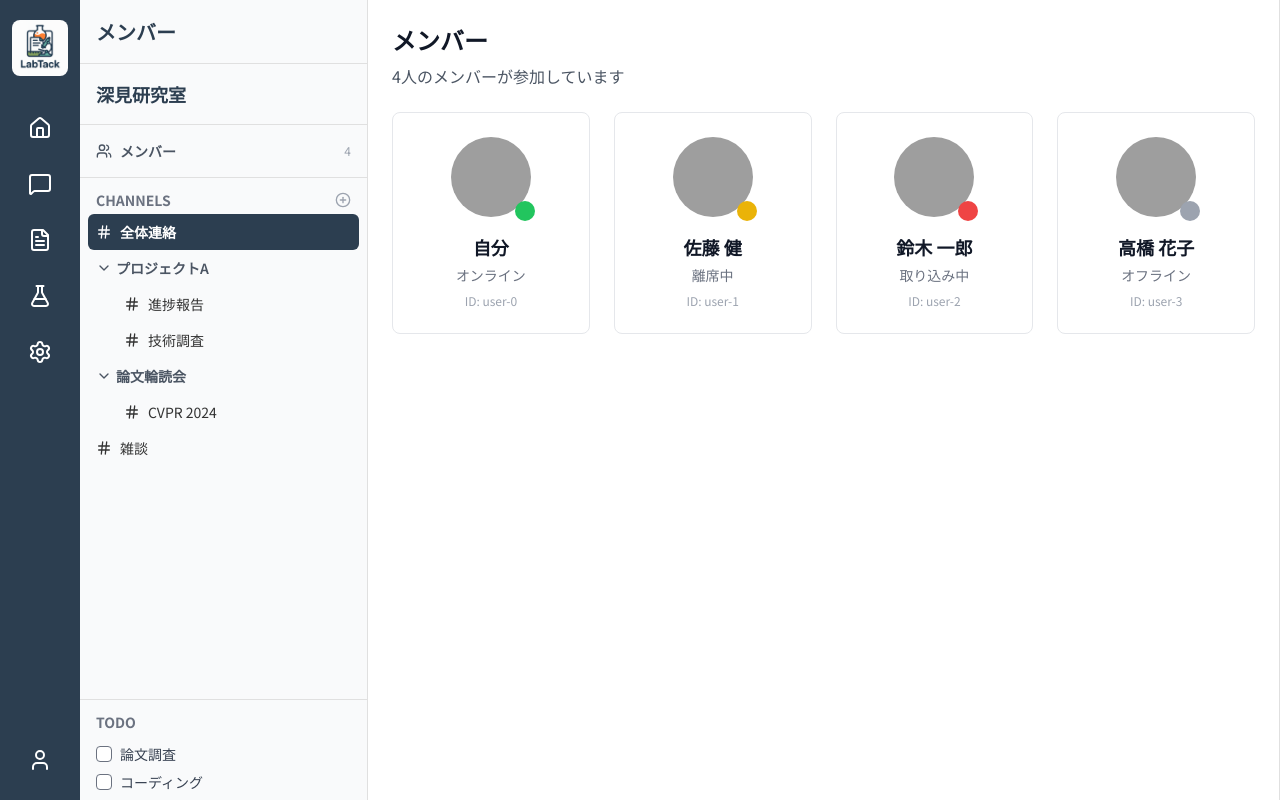
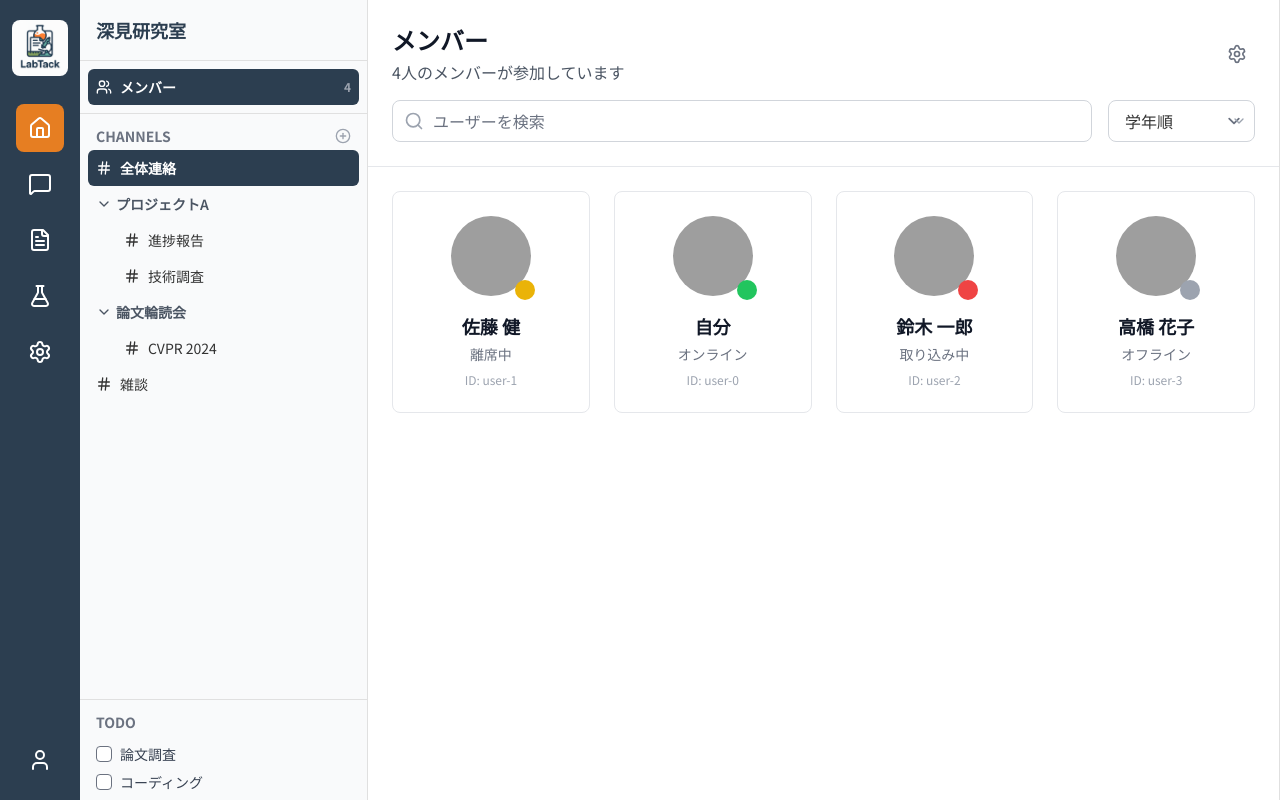
Before and after one commit to hiroba-develop/LabTack_Demo, a React (Vite) app: page /members in a window 1280 px wide. Built offline with nearby package versions, Linux system fonts and the light colour scheme; grey boxes are pictures that could not be loaded.

Commit message:
メンバー画面修正

```diff
--- a/src/App.tsx
+++ b/src/App.tsx
@@ -78,7 +78,7 @@ function App() {
                     <Route
                       path="/members"
                       element={
-                        <Layout sidebarContent={<HomeSidebar />} headerTitle="メンバー">
+                        <Layout sidebarContent={<HomeSidebar />} headerTitle="">
                           <Members />
                         </Layout>
                       }
--- a/src/components/ChannelList.tsx
+++ b/src/components/ChannelList.tsx
@@ -1,5 +1,6 @@
 import React, { useState } from 'react';
 import { useHome } from '../hooks/useHome';
+import { useNavigate, useLocation } from 'react-router-dom';
 import { ChevronDown, Hash, PlusCircle } from 'lucide-react';
 import type { components } from '../types/api';
 import AddChannelModal from './AddChannelModal';
@@ -8,6 +9,8 @@ type Channel = components['schemas']['Channel'];
 
 const ChannelItem: React.FC<{ channel: Channel; isSubItem?: boolean }> = ({ channel, isSubItem = false }) => {
     const { selectedChannelId, setSelectedChannelId } = useHome();
+    const navigate = useNavigate();
+    const location = useLocation();
     const [isExpanded, setIsExpanded] = useState(true);
     const [isModalOpen, setIsModalOpen] = useState(false);
 
@@ -16,6 +19,10 @@ const ChannelItem: React.FC<{ channel: Channel; isSubItem?: boolean }> = ({ chan
     const handleSelect = () => {
         if(channel.type !== 'directory') {
             setSelectedChannelId(channel.id ?? null);
+            // メンバーページにいる場合はホーム画面に戻る
+            if(location.pathname === '/members') {
+                navigate('/');
+            }
         }
     };
 
--- a/src/components/Layout.tsx
+++ b/src/components/Layout.tsx
@@ -1,7 +1,7 @@
 import React from 'react';
 import { Home, MessageSquare, FileText, Settings, User, FlaskConical } from 'lucide-react';
 import logo from '/labtack_logo.png';
-import { NavLink } from 'react-router-dom';
+import { NavLink, useLocation } from 'react-router-dom';
 import { useDetailPanel } from '../hooks/useDetailPanel';
 
 interface LayoutProps {
@@ -12,10 +12,14 @@ interface LayoutProps {
 
 const Layout: React.FC<LayoutProps> = ({ children, sidebarContent, headerTitle }) => {
   const { panelContent, closePanel } = useDetailPanel();
+  const location = useLocation();
 
   const handleNavigation = () => {
     closePanel();
   };
+
+  // ホームページとして扱うパス
+  const isHomePage = location.pathname === '/' || location.pathname === '/members';
 
   return (
     <div className="flex h-screen bg-sub1">
@@ -26,7 +30,7 @@ const Layout: React.FC<LayoutProps> = ({ children, sidebarContent, headerTitle }
             <img src={logo} alt="LabTack Logo" className="w-14 h-14 rounded-lg" />
           </div>
           <nav className="flex flex-col items-center space-y-2">
-            <NavLink to="/" onClick={handleNavigation} className={({ isActive }) => `p-3 rounded-lg ${isActive ? 'bg-accent text-white' : 'hover:bg-opacity-80'}`} title="ホーム">
+            <NavLink to="/" onClick={handleNavigation} className={() => `p-3 rounded-lg ${isHomePage ? 'bg-accent text-white' : 'hover:bg-opacity-80'}`} title="ホーム">
               <Home size={24} />
             </NavLink>
             <NavLink to="/dm" onClick={handleNavigation} className={({ isActive }) => `p-3 rounded-lg ${isActive ? 'bg-accent text-white' : 'hover:bg-opacity-80'}`} title="DM">
--- a/src/components/MemberList.tsx
+++ b/src/components/MemberList.tsx
@@ -1,21 +1,31 @@
 import React from 'react';
 import { Users } from 'lucide-react';
-import { useNavigate } from 'react-router-dom';
+import { useNavigate, useLocation } from 'react-router-dom';
 import { mockUsers } from '../mocks/data';
+import { useHome } from '../hooks/useHome';
 
 
 const MemberList: React.FC = () => {
   const navigate = useNavigate();
+  const location = useLocation();
+  const { setSelectedChannelId } = useHome();
   const members = Object.values(mockUsers);
 
+  const isSelected = location.pathname === '/members';
+
   const handleMembersClick = () => {
+    setSelectedChannelId(null); // チャンネルの選択状態をクリア
     navigate('/members');
   };
 
   return (
     <div className="p-2">
       <div
-        className="flex items-center p-2 text-sm text-gray-600 hover:bg-sub1 rounded-md cursor-pointer transition-colors"
+        className={`flex items-center p-2 text-sm rounded-md cursor-pointer transition-colors ${
+          isSelected
+            ? 'bg-primary text-white font-bold'
+            : 'text-gray-600 hover:bg-sub1'
+        }`}
         onClick={handleMembersClick}
       >
         <Users size={16} className="mr-2" />
--- a/src/pages/Members.tsx
+++ b/src/pages/Members.tsx
@@ -1,4 +1,5 @@
-import React from 'react';
+import React, { useState } from 'react';
+import { Search, Settings, ChevronDown } from 'lucide-react';
 import { mockUsers } from '../mocks/data';
 import type { User as UserType } from '../mocks/data';
 
@@ -41,23 +42,84 @@ const MemberCard: React.FC<{ member: UserType }> = ({ member }) => {
 };
 
 const Members: React.FC = () => {
+  const [searchTerm, setSearchTerm] = useState('');
+  const [sortOrder, setSortOrder] = useState<'name' | 'status'>('name');
   const members = Object.values(mockUsers);
 
+  // 検索フィルタリング
+  const filteredMembers = members.filter(member =>
+    member.name?.toLowerCase().includes(searchTerm.toLowerCase())
+  );
+
+  // ソート
+  const sortedMembers = [...filteredMembers].sort((a, b) => {
+    if (sortOrder === 'name') {
+      return (a.name || '').localeCompare(b.name || '');
+    } else {
+      const statusOrder = { 'online': 1, 'away': 2, 'busy': 3, 'offline': 4 };
+      return (statusOrder[a.status as keyof typeof statusOrder] || 4) -
+             (statusOrder[b.status as keyof typeof statusOrder] || 4);
+    }
+  });
+
   return (
-    <div className="h-full p-6">
-      <div className="mb-6">
-        <h1 className="text-2xl font-bold text-gray-900 mb-2">メンバー</h1>
+    <div className="h-full flex flex-col">
+      {/* ヘッダー部分 */}
+      <div className="p-6 border-b border-gray-200">
+        <div className="flex items-center justify-between mb-4">
+          <div>
+            <h1 className="text-2xl font-bold text-gray-900 mb-1">メンバー</h1>
             <p className="text-gray-600">{members.length}人のメンバーが参加しています</p>
           </div>
+          <button className="p-2 text-gray-500 hover:text-gray-700 hover:bg-gray-100 rounded-lg transition-colors">
+            <Settings size={20} />
+          </button>
+        </div>
 
+        {/* 検索バーと並べ順変更 */}
+        <div className="flex items-center gap-4">
+          <div className="flex-1 relative">
+            <Search size={20} className="absolute left-3 top-1/2 transform -translate-y-1/2 text-gray-400" />
+            <input
+              type="text"
+              placeholder="ユーザーを検索"
+              value={searchTerm}
+              onChange={(e) => setSearchTerm(e.target.value)}
+              className="w-full pl-10 pr-4 py-2 border border-gray-300 rounded-lg focus:ring-2 focus:ring-blue-500 focus:border-blue-500 outline-none"
+            />
+          </div>
+
+          <div className="relative">
+            <select
+              value={sortOrder}
+              onChange={(e) => setSortOrder(e.target.value as 'name' | 'status')}
+              className="appearance-none bg-white border border-gray-300 rounded-lg px-4 py-2 pr-8 focus:ring-2 focus:ring-blue-500 focus:border-blue-500 outline-none cursor-pointer"
+            >
+              <option value="name">学年順</option>
+              <option value="status">ステータス順</option>
+            </select>
+            <ChevronDown size={16} className="absolute right-2 top-1/2 transform -translate-y-1/2 text-gray-400 pointer-events-none" />
+          </div>
+        </div>
+      </div>
+
+      {/* メンバー一覧 */}
+      <div className="flex-1 overflow-y-auto p-6">
         <div className="grid grid-cols-1 sm:grid-cols-2 lg:grid-cols-3 xl:grid-cols-4 gap-6">
-        {members.map(member => (
+          {sortedMembers.map(member => (
             <MemberCard
               key={member.id}
               member={member}
             />
           ))}
         </div>
+
+        {filteredMembers.length === 0 && (
+          <div className="text-center py-12">
+            <p className="text-gray-500">検索条件に一致するメンバーが見つかりません</p>
+          </div>
+        )}
+      </div>
     </div>
   );
 };
```
Lines whose indentation alone changed are shown as unchanged.
